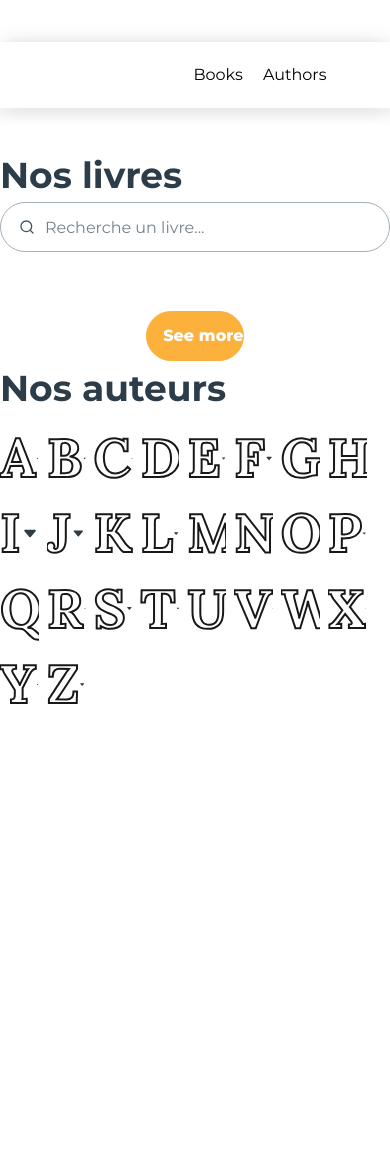
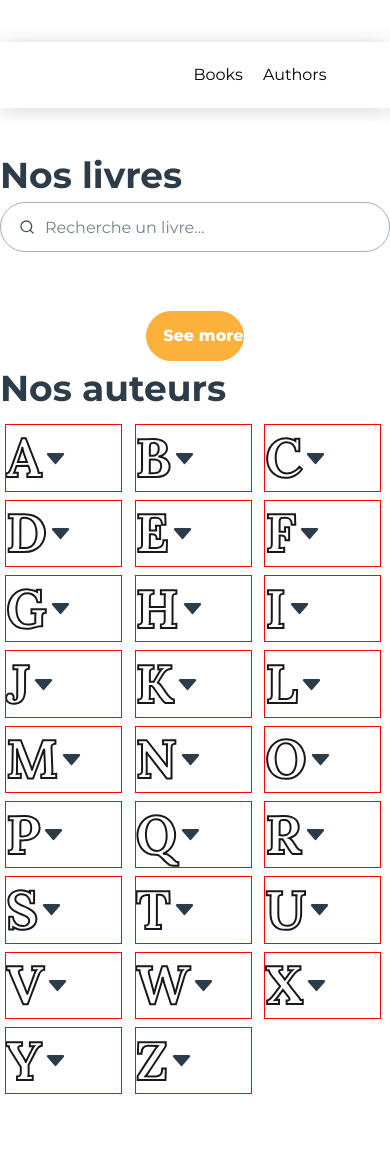
Before and after one commit to jeremyprn/workshop-library-frontend, a website: page index.html in a window 390 px wide. Before the commit the page ends 844 px from the top, so only its background shows below. Drawn offline with nearby package versions, Linux system fonts and the light colour scheme; no server answers; a web font is replaced by a local one.

Commit message:
fix: mobile authors

```diff
--- a/assets/css/authors.css
+++ b/assets/css/authors.css
@@ -11,10 +11,18 @@
     position: relative;
     width: 10%;
     height: 8vh;
-    /* border:1px solid red; */
+    border:1px solid red;
     overflow: hidden;
     padding: 0;
     margin:0;
+}
+@media screen and (max-width: 800px) {
+    .authors div {
+        border:1px solid red;
+        width: 30%;
+        margin-left: 1.25vw;
+
+    }
 }
 .authors div:hover{
     overflow: visible;
```
